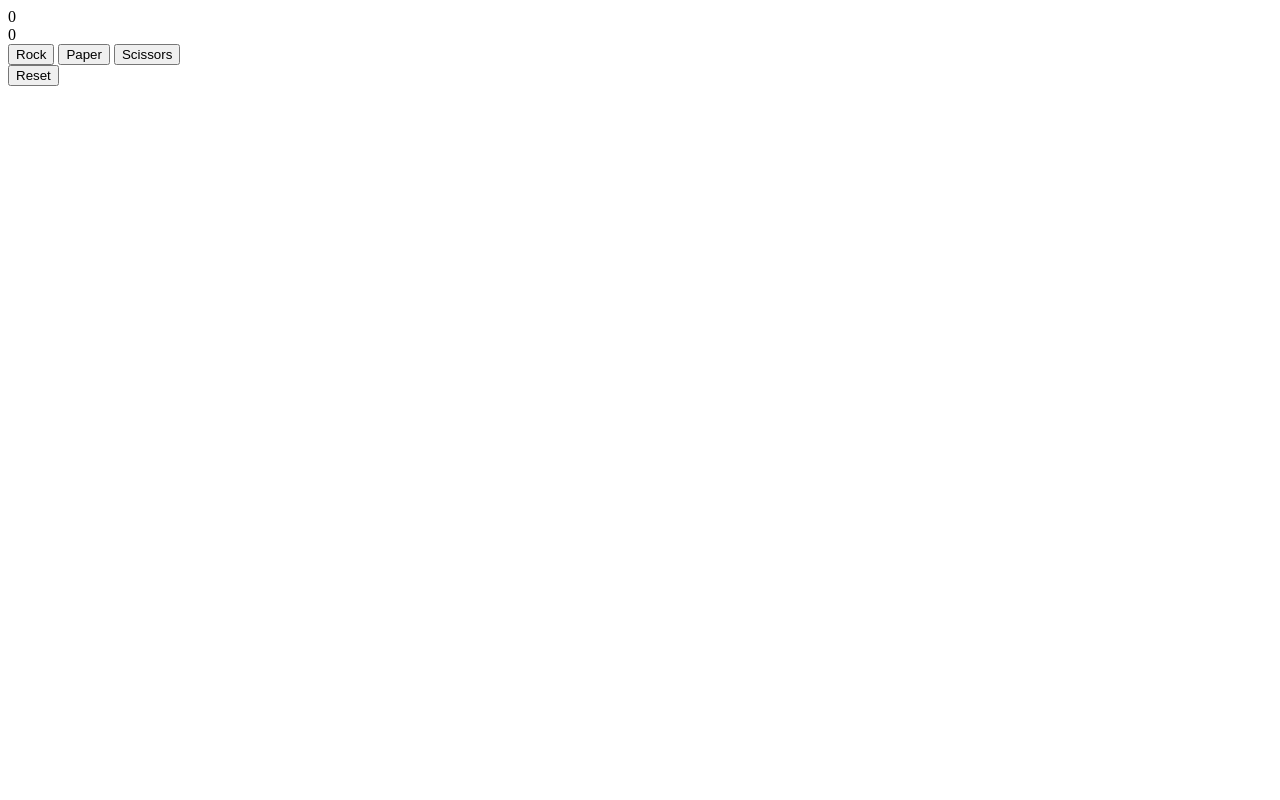
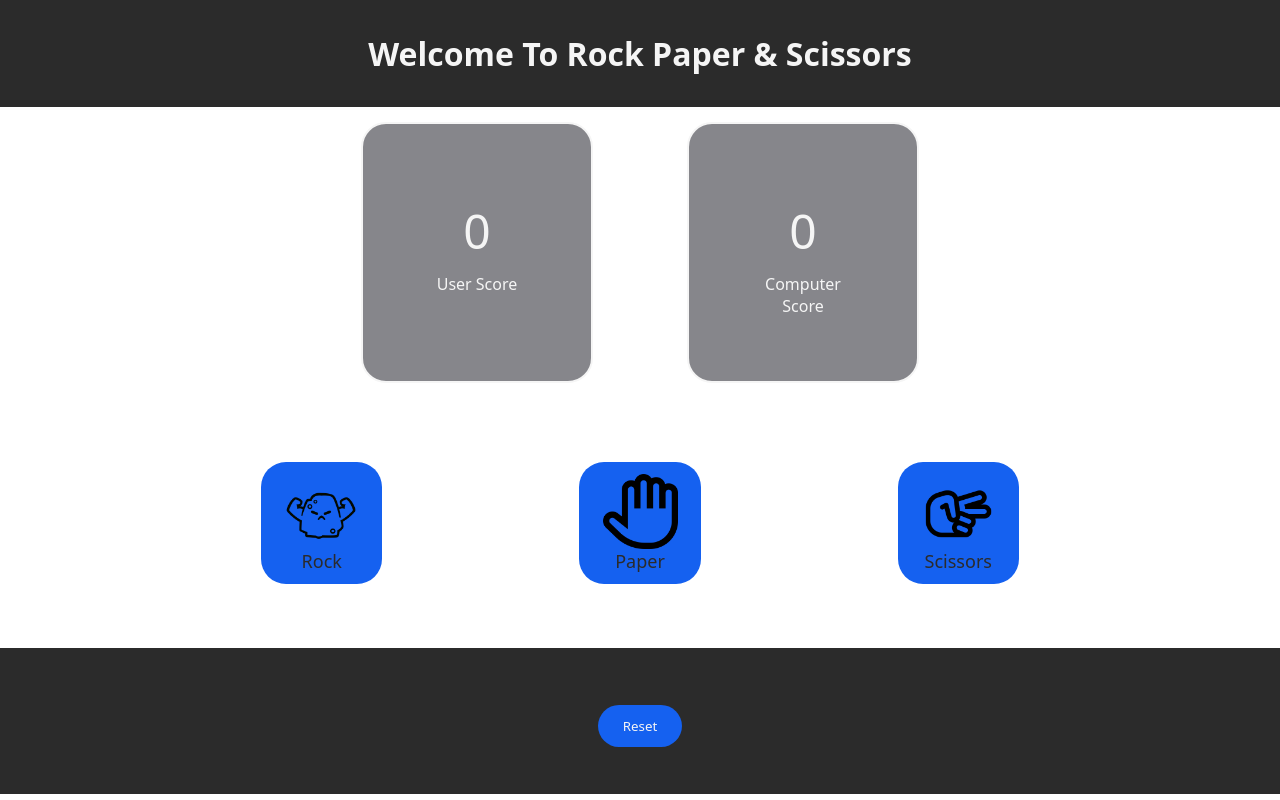
Before and after one commit to Manish-785/rock-paper-scissor, a plain HTML site: page index.html in a window 1280 px wide. Drawn offline with Linux system fonts and the light colour scheme.

Commit message:
added images styled the page and added readme

```diff
--- /dev/null
+++ b/css/style.css
@@ -0,0 +1,79 @@
+body{
+    font-family: system-ui, -apple-system, BlinkMacSystemFont, 'Segoe UI', Roboto, Oxygen, Ubuntu, Cantarell, 'Open Sans', 'Helvetica Neue', sans-serif;
+    color: whitesmoke;
+    margin: 0;
+}
+
+.header{
+    background-color: #2b2b2b;
+    padding: 2.5%;
+    text-align: center;
+    font-size: 32px;
+    font-weight: bold;
+}
+
+.scoreboard{
+    display: flex;
+    justify-content: center;
+    gap:5%;
+}
+.User,.Computer{
+    width: 100px;
+    flex:0 1 auto;
+    padding: 5%;
+    background-color: #86868B;
+    border:solid 2px;
+    border-radius: 25px;
+    margin:15px;
+    text-align: center;
+}
+
+.UserScore,.ComputerScore{
+    font-size: 48px;
+    margin: 10px;
+}
+
+.options{
+    margin: 2.5%;
+    display: flex;
+    justify-content: space-evenly;
+    padding: 2.5%;
+}
+
+#rock,#paper,#scissor{
+    background-color: #1561f0;
+    font-family: system-ui, -apple-system, BlinkMacSystemFont, 'Segoe UI', Roboto, Oxygen, Ubuntu, Cantarell, 'Open Sans', 'Helvetica Neue', sans-serif;
+    padding:1% 2%;
+    color: #2b2b2b;
+    border: none;
+    border-radius: 25px;
+    display: flex;
+    flex-direction: column;
+    align-items: center;
+    font-size: 18px;
+}
+
+#rock>img,#paper>img,#scissor>img{
+    width:75px;
+    display: block;
+}
+
+.result{
+    background-color: #2b2b2b;
+    text-align: center;
+    padding: 2.5%;
+}
+
+#result{
+    margin:10px;
+}
+
+#reset{
+    background-color: #1561f0;
+    border: none;
+    padding: 1% 2%;
+    border-radius: 25px;
+    font-family: system-ui, -apple-system, BlinkMacSystemFont, 'Segoe UI', Roboto, Oxygen, Ubuntu, Cantarell, 'Open Sans', 'Helvetica Neue', sans-serif;
+    color: whitesmoke;
+    margin: 15px;
+}
--- a/index.html
+++ b/index.html
@@ -5,16 +5,35 @@
         <title>Rock Paper Scissors</title>
         <script src="js/script.js" defer>
         </script>
+        <link href="css/style.css" rel="stylesheet">
     </head>
     <body>
+        <Section class="header">
+            Welcome To Rock Paper & Scissors
+        </Section>
         <section class="scoreboard">
-            <div class="UserScore">0</div>
-            <div class="ComputerScore">0</div>
+            <div class="User">
+                <div class="UserScore">0</div>
+                User Score
+            </div>
+            <div class="Computer">
+                <div class="ComputerScore">0</div>
+                Computer Score
+            </div>
         </section>
         <section class="options">
-            <button id="rock">Rock</button>
-            <button id="paper">Paper</button>
-            <button id="scissor">Scissors</button>
+            <button id="rock">
+                <img src="img/rock.png">
+                Rock
+            </button>
+            <button id="paper">
+                <img src="img/hand-paper.png">
+                Paper
+            </button>
+            <button id="scissor">
+                <img src="img/scissors.png">
+                Scissors
+            </button>
         </section>
         <section class="result">
             <div id="result"></div>
```
Also changed, not shown: img/hand-paper.png (added), img/rock.png (added), img/scissors.png (added), 1 other file.
